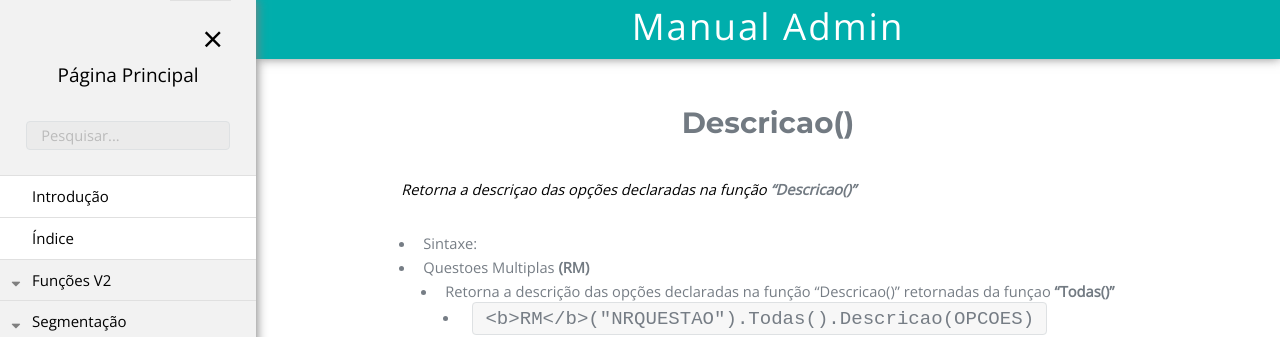
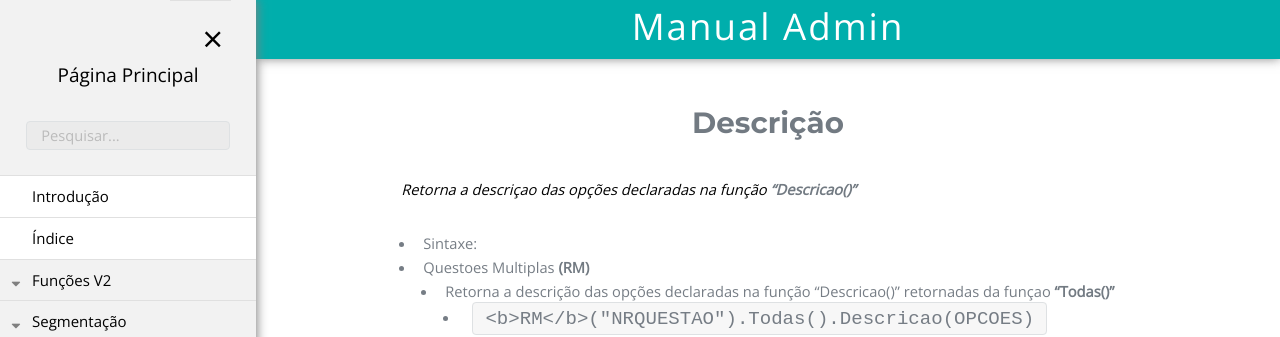
Before and after one commit to rogerio-figueiredo-hsr/hsrtechonline.github.io, a Jekyll site: the page built from _posts/2019-04-01-descricao.md, in a window 1280 px wide and 900 px high. Shown: the top 337 px of the window. Built offline with Jekyll 4.4.1, drawn with Linux system fonts in a browser that asks for light colours.

Commit message:
Update 2019-04-01-descricao.md

```diff
--- a/_posts/2019-04-01-descricao.md
+++ b/_posts/2019-04-01-descricao.md
@@ -6,7 +6,7 @@ permalink: /fastQuestAdmin/funcoesv2/descricao
 pasta: "funcoesv2"
 ---
 
-# Descricao()
+# Descrição
 *Retorna a descriçao das opções declaradas na função **"Descricao()"***
 
 - Sintaxe:
```
